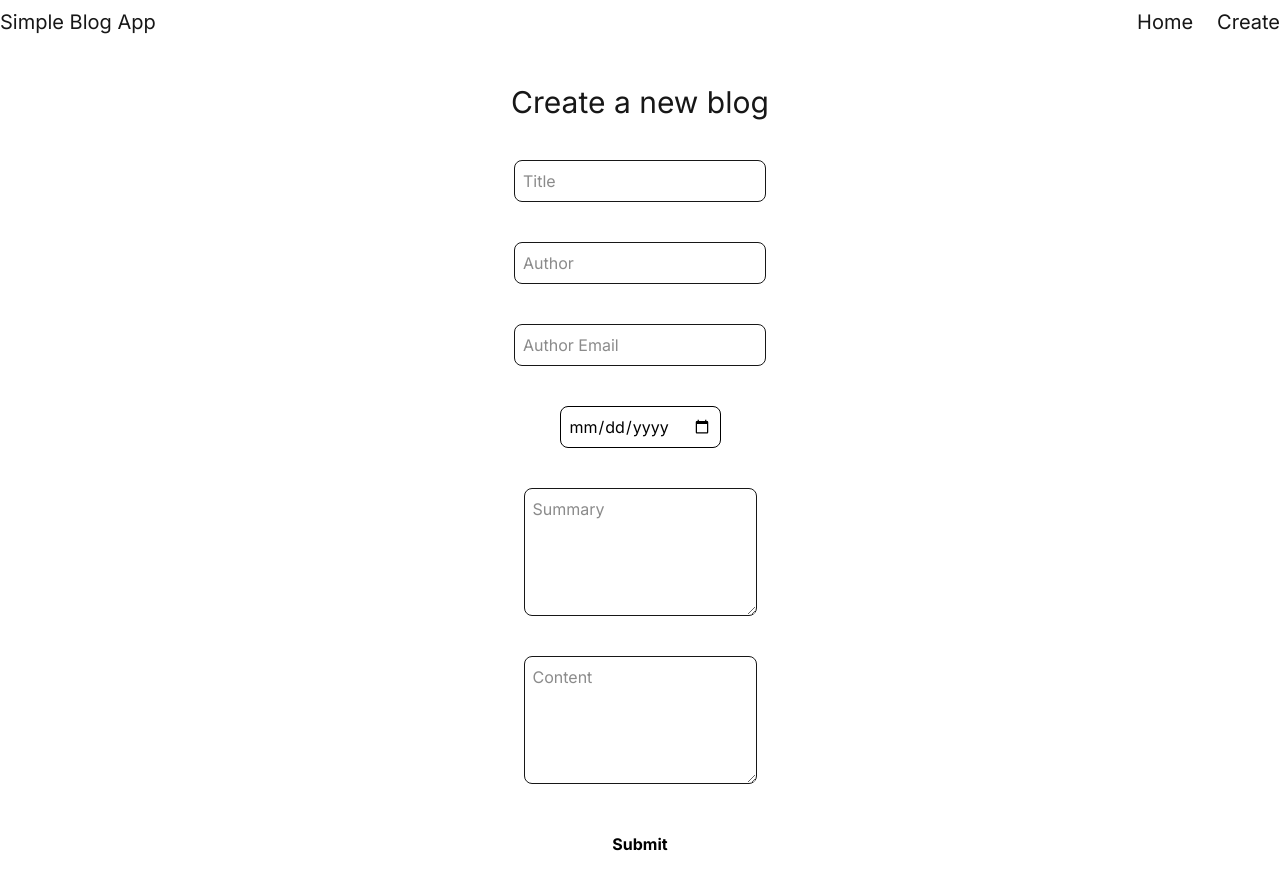
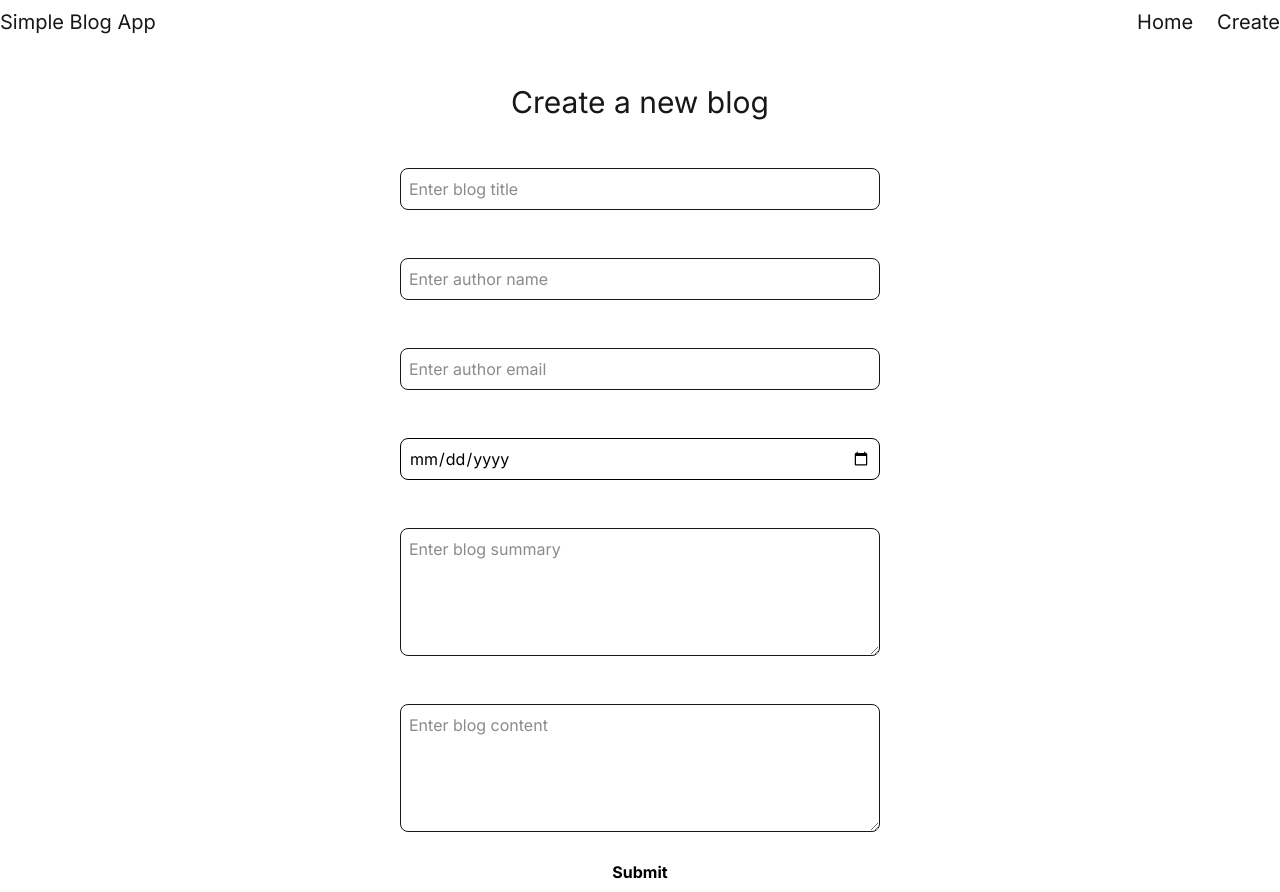
Before and after one commit to ahmedskulj00/simple-blog-app, a Next.js app: page /blog/create in a window 1280 px wide. Before the commit the page ends 864 px from the top, so only its background shows below. Built offline with nearby package versions, Linux system fonts and the light colour scheme.

Commit message:
Edit functionality implemented, refactor of form

```diff
--- a/src/app/blog/[id]/edit/page.tsx
+++ b/src/app/blog/[id]/edit/page.tsx
@@ -1,5 +1,13 @@
-const EditBlogPage = () => {
-  return <div>Edit Blog Page</div>;
+import EditBlogWrapper from "@/components/EditBlogWrapper";
+
+interface EditPageProps {
+  params: Promise<{
+    id: string;
+  }>;
+}
+const EditBlogPage = async ({ params }: EditPageProps) => {
+  const awaitedParams = await params;
+  return <EditBlogWrapper id={awaitedParams.id} />;
 };
 
 export default EditBlogPage;
--- a/src/components/CreateBlog.tsx
+++ b/src/components/CreateBlog.tsx
@@ -16,7 +16,7 @@ const CreateBlog = () => {
 
   return (
     <div className="flex w-full flex-col items-center min-h-[calc(100vh-44px)]">
-      <h1 className="text-3xl mt-10 mb-10">Create a new blog</h1>
+      <h1 className="text-3xl mt-10 mb-5">Create a new blog</h1>
       <BlogForm onSubmit={handleSubmit} />
     </div>
   );
--- /dev/null
+++ b/src/components/EditBlogWrapper.tsx
@@ -0,0 +1,39 @@
+"use client";
+
+import { useBlogs } from "@/hooks/useBlogs";
+import BlogForm from "./shared/BlogForm";
+import { useRouter } from "next/navigation";
+import { Blog } from "@/types/types";
+import Link from "next/link";
+import Button from "./shared/Button";
+
+interface EditBlogWrapperProps {
+  id: string;
+}
+
+const EditBlogWrapper = ({ id }: EditBlogWrapperProps) => {
+  const { editBlog, getBlog } = useBlogs();
+  const blog = getBlog(id);
+  const router = useRouter();
+
+  if (!blog) {
+    return <div>Blog not found</div>;
+  }
+
+  const handleSubmit = (updated: Omit<Blog, "id">) => {
+    editBlog(id, updated);
+    router.push(`/blog/${id}`);
+  };
+
+  return (
+    <div className="flex w-full flex-col items-center min-h-[calc(100vh-44px)]">
+      <Link href={`/blog/${id}`} className="self-start mt-2">
+        <Button>Back</Button>
+      </Link>
+      <h1 className="text-3xl mb-5">Edit Blog</h1>
+      <BlogForm onSubmit={handleSubmit} initial={blog} />
+    </div>
+  );
+};
+
+export default EditBlogWrapper;
--- a/src/components/shared/BlogForm.tsx
+++ b/src/components/shared/BlogForm.tsx
@@ -19,6 +19,7 @@ const BlogForm = ({ onSubmit, initial }: BlogFormProps) => {
     authorEmail: initial?.authorEmail || "",
     date: initial?.date || "",
   });
+  const [error, setError] = useState<string | null>(null);
 
   const handleChange = (
     e: React.ChangeEvent<HTMLInputElement | HTMLTextAreaElement>
@@ -29,40 +30,54 @@ const BlogForm = ({ onSubmit, initial }: BlogFormProps) => {
 
   const handleSubmit = (e: React.FormEvent<HTMLFormElement>) => {
     e.preventDefault();
+
+    const emailRegex = /^[^\s@]+@[^\s@]+\.[^\s@]+$/;
+    if (!emailRegex.test(form.authorEmail)) {
+      setError("Please enter a valid email address.");
+      return;
+    }
+
     onSubmit(form);
   };
 
   return (
     <form
-      className="flex justify-center items-center flex-col gap-10"
+      className="flex justify-center items-center flex-col gap-5"
       onSubmit={handleSubmit}
     >
-      {BLOG_FORM_FIELDS.map((field) =>
-        field.component === Component.Input ? (
+      {BLOG_FORM_FIELDS.map((field) => {
+        const id = `field-${field.name}`;
+        return field.component === Component.Input ? (
           <InputField
             key={field.name}
+            id={id}
             name={field.name}
             value={form[field.name]}
             onChange={handleChange}
             placeholder={field.placeholder}
-            className={`border p-2 rounded-lg ${field.className}`}
+            labelName={field.label}
+            className={`border p-2 rounded-lg sm:w-[480px] w-full ${field.className}`}
             required
             type={field.type || "text"}
             maxLength={field.maxLength}
           />
         ) : (
           <TextArea
-            key={field.name}
+            key={id}
+            id={id}
             name={field.name}
             value={form[field.name]}
             onChange={handleChange}
             placeholder={field.placeholder}
-            className={`border p-2 rounded-lg h-32 ${field.className}`}
+            labelName={field.label}
+            className={`border p-2 rounded-lg sm:w-[480px] w-full h-32 ${field.className}`}
             required
             maxLength={field.maxLength}
           />
-        )
-      )}
+        );
+      })}
+
+      {error && <p className="text-red-600">{error}</p>}
       <Button>Submit</Button>
     </form>
   );
--- a/src/components/shared/InputField.tsx
+++ b/src/components/shared/InputField.tsx
@@ -1,8 +1,10 @@
 interface InputFieldProps {
+  id: string;
   name: string;
   value: string;
   onChange: (e: React.ChangeEvent<HTMLInputElement>) => void;
   placeholder: string;
+  labelName: string;
   className?: string;
   required?: boolean;
   type?: string;
@@ -10,17 +12,24 @@ interface InputFieldProps {
 }
 
 const InputField = ({
+  id,
   name,
   value,
   onChange,
   placeholder,
+  labelName,
   className,
   required,
   type,
   maxLength,
 }: InputFieldProps) => {
   return (
+    <div className="flex flex-col">
+      <label htmlFor={id} className="font-medium text-white mb-1">
+        {labelName}
+      </label>
       <input
+        id={id}
         name={name}
         value={value}
         onChange={onChange}
@@ -30,6 +39,7 @@ const InputField = ({
         type={type}
         maxLength={maxLength}
       />
+    </div>
   );
 };
 
--- a/src/components/shared/TextArea.tsx
+++ b/src/components/shared/TextArea.tsx
@@ -1,24 +1,33 @@
 interface TextAreaProps {
+  id: string;
   name: string;
   value: string;
   onChange: (e: React.ChangeEvent<HTMLTextAreaElement>) => void;
   placeholder: string;
+  labelName: string;
   className?: string;
   required?: boolean;
   maxLength?: number;
 }
 
 const TextArea = ({
+  id,
   name,
   value,
   onChange,
   placeholder,
+  labelName,
   className,
   required,
   maxLength,
 }: TextAreaProps) => {
   return (
+    <div className="flex flex-col">
+      <label htmlFor={id} className="mb-1 font-medium text-white">
+        {labelName}
+      </label>
       <textarea
+        id={id}
         name={name}
         value={value}
         onChange={onChange}
@@ -27,6 +36,7 @@ const TextArea = ({
         required={required}
         maxLength={maxLength}
       />
+    </div>
   );
 };
 
--- a/src/constants/constants.ts
+++ b/src/constants/constants.ts
@@ -17,38 +17,44 @@ export const BLOG_FORM_FIELDS: FieldConfig[] = [
   {
     component: Component.Input,
     name: "title",
-    placeholder: "Title",
+    placeholder: "Enter blog title",
     maxLength: 50,
+    label: "Blog Title",
   },
   {
     component: Component.Input,
     name: "authorName",
-    placeholder: "Author",
+    placeholder: "Enter author name",
     maxLength: 50,
+    label: "Author Name",
   },
   {
     component: Component.Input,
     name: "authorEmail",
-    placeholder: "Author Email",
+    placeholder: "Enter author email",
     type: "email",
+    label: "Author Email",
   },
   {
     component: Component.Input,
     name: "date",
-    placeholder: "Date",
+    placeholder: "Enter date",
     type: "date",
     className: "border p-2 rounded-lg bg-white text-black",
+    label: "Blog Date",
   },
   {
     component: Component.TextArea,
     name: "summary",
-    placeholder: "Summary",
+    placeholder: "Enter blog summary",
     maxLength: 250,
+    label: "Blog Summary",
   },
   {
     component: Component.TextArea,
     name: "content",
-    placeholder: "Content",
+    placeholder: "Enter blog content",
+    label: "Blog Content",
   },
 ];
 
--- a/src/types/types.ts
+++ b/src/types/types.ts
@@ -30,4 +30,5 @@ export interface FieldConfig {
   className?: string;
   type?: string;
   maxLength?: number;
+  label: string;
 }
```
Lines whose indentation alone changed are shown as unchanged.
